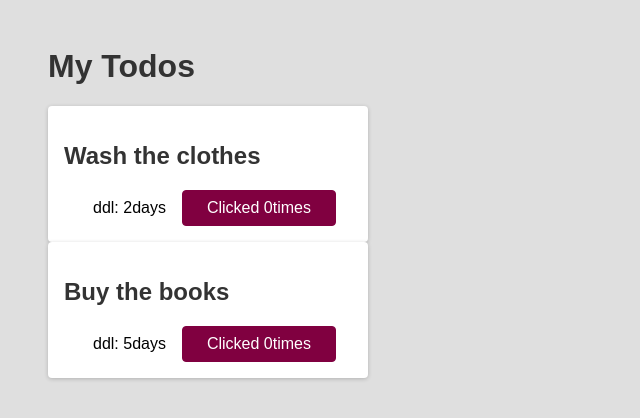
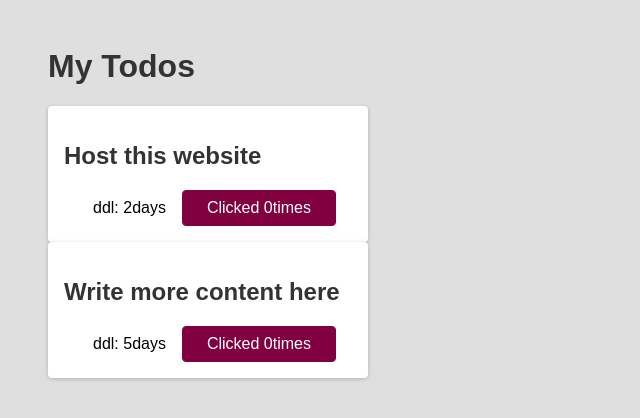
Before and after one commit to yq-gong/react-learning, a React (Create React App) app: page / in a window 1280 px wide. Shown: the top 418 px of the page, without its empty margins (0-640 px from the left). Built offline with nearby package versions, Linux system fonts and the light colour scheme.

Commit message:
Small adding stuff

```diff
--- a/src/App.js
+++ b/src/App.js
@@ -23,8 +23,8 @@ function App() {
     // </div>
     <div>
       <h1>My Todos</h1>
-      <Todo text="Wash the clothes" content="ddl: 2days"/>
-      <Todo text="Buy the books" content="ddl: 5days"/>
+      <Todo text="Host this website" content="ddl: 2days"/>
+      <Todo text="Write more content here" content="ddl: 5days"/>
     </div>
   );
 }
```
